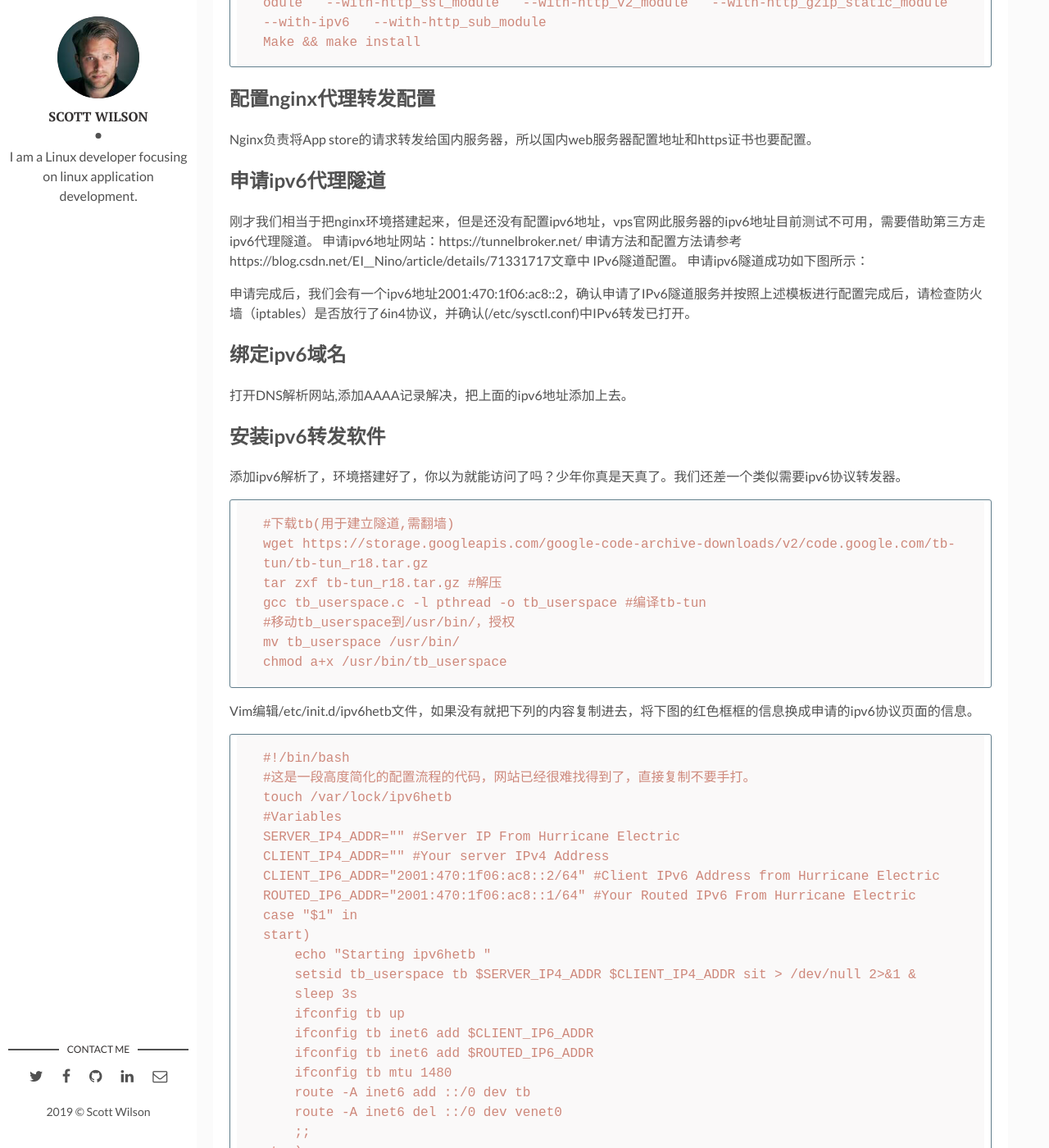
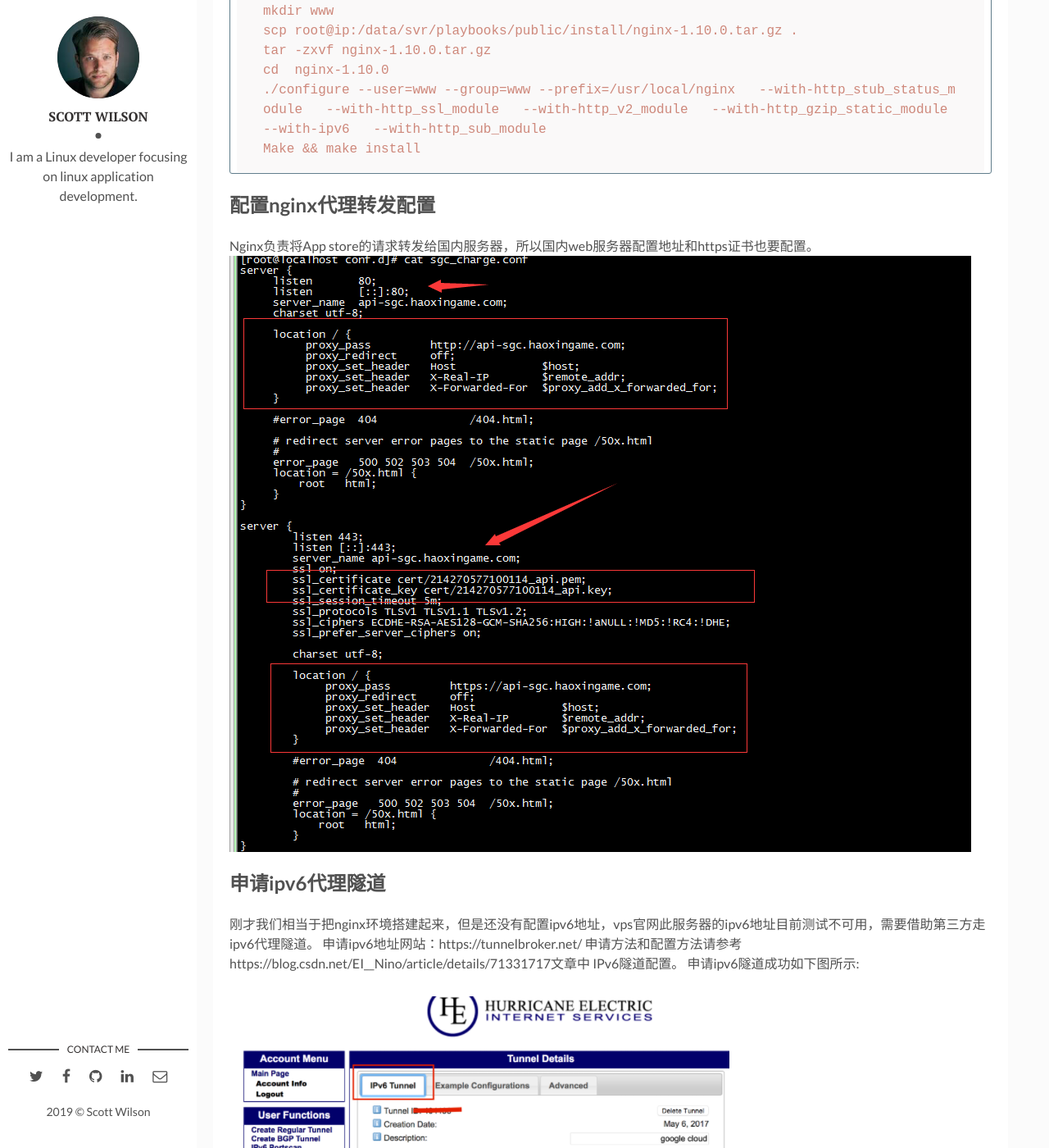
Before and after one commit to scottwxt/growBlog, a Jekyll site: the page built from _posts/2019-12-26-appstore-reply-rejected-IPv6.md, in a window 1280 px wide and 1400 px high, scrolled down 2810 px. Shown: the whole window at 82% size. Built offline with Jekyll 4.4.1, drawn with Linux system fonts in a browser that asks for light colours; comment, search, counter and statistics services are not loaded; part of the change alters nothing that is shown.

Commit message:
1.添加响应图片

````diff
--- a/_posts/2019-12-26-appstore-reply-rejected-IPv6.md
+++ b/_posts/2019-12-26-appstore-reply-rejected-IPv6.md
@@ -48,6 +48,7 @@ tags: [apple, Appstore, reject, nginx] # add tag
 
 ## 编译安装Nginx
 在vps创建构建目录，从运维控制机器上把Nginx安装包传输过来，并编译并安装nginx，需要注意编译参数.
+![nginx参数]({{site.baseurl}}/assets/img/apple-reject-ipv6/nginx_build.png)
 ```
 mkdir /data
 cd /data/
@@ -60,14 +61,15 @@ Make && make install
 ```
 ## 配置nginx代理转发配置
 Nginx负责将App store的请求转发给国内服务器，所以国内web服务器配置地址和https证书也要配置。
+![nginx配置]({{site.baseurl}}/assets/img/apple-reject-ipv6/nginx_config.png)
 
 ## 申请ipv6代理隧道
 刚才我们相当于把nginx环境搭建起来，但是还没有配置ipv6地址，vps官网此服务器的ipv6地址目前测试不可用，需要借助第三方走ipv6代理隧道。
 申请ipv6地址网站：https://tunnelbroker.net/
 申请方法和配置方法请参考 https://blog.csdn.net/EI__Nino/article/details/71331717文章中
 IPv6隧道配置。
-申请ipv6隧道成功如下图所示：
-
+申请ipv6隧道成功如下图所示:
+![IPV6配置]({{site.baseurl}}/assets/img/apple-reject-ipv6/tb_tun.png)
 申请完成后，我们会有一个ipv6地址2001:470:1f06:ac8::2，确认申请了IPv6隧道服务并按照上述模板进行配置完成后，请检查防火墙（iptables）是否放行了6in4协议，并确认(/etc/sysctl.conf)中IPv6转发已打开。
 ## 绑定ipv6域名
 打开DNS解析网站,添加AAAA记录解决，把上面的ipv6地址添加上去。
@@ -132,6 +134,7 @@ service ipv6hetb start
 ifconfig
 ```
 如果配置正确，会有下图红色框信息产生。
+![ifconfig命令输出]({{site.baseurl}}/assets/img/apple-reject-ipv6/ifconfig.png)
  <br>
 
 ## 使用ipv6网站测试
````
Also changed, not shown: assets/img/apple-reject-ipv6/ifconfig.png (added), assets/img/apple-reject-ipv6/nginx_build.png (added), assets/img/apple-reject-ipv6/nginx_config.png (added), assets/img/apple-reject-ipv6/tb_tun.png (added).
